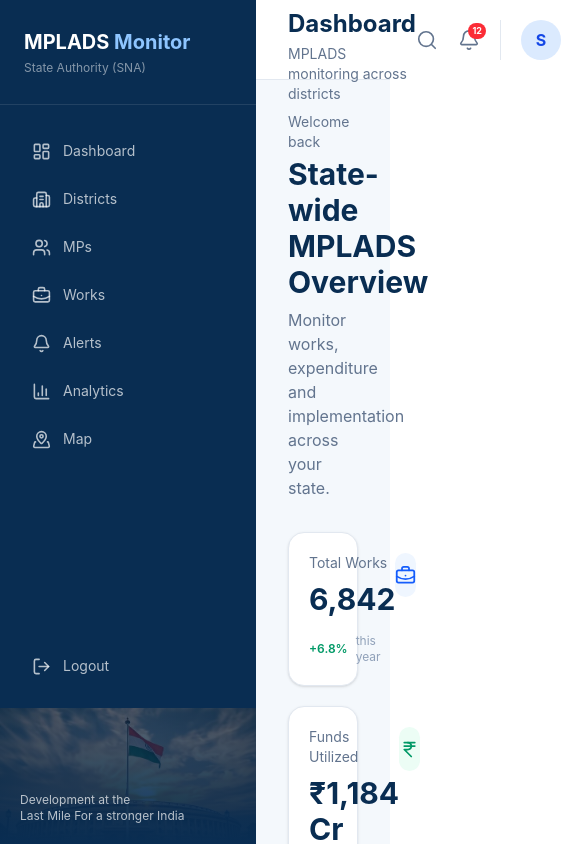
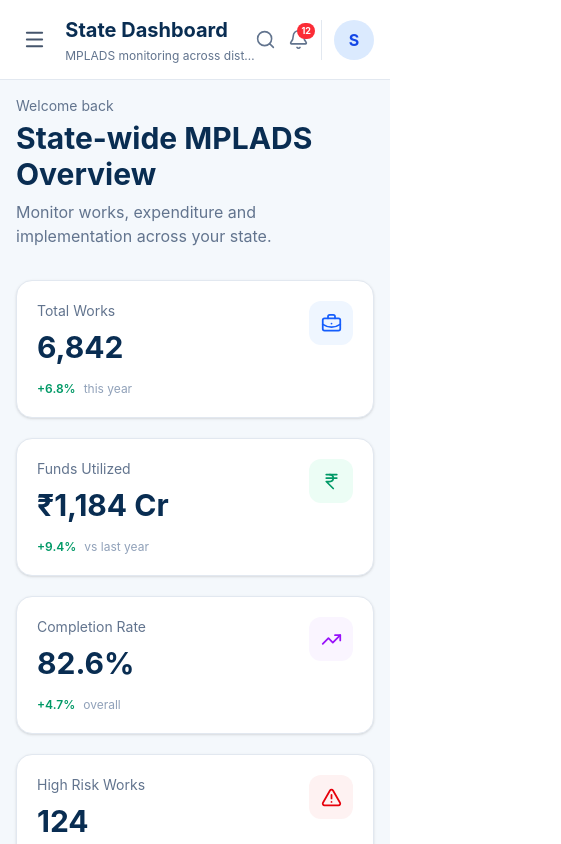
Before and after one commit to Idainakoda/mplads-webdashboard, a React (Vite) app: page /#/dashboard/state in a window 390 px wide. Shown: the top 844 px of the page, 561 px wide, since content can reach past the window. Built offline with nearby package versions, Linux system fonts and the light colour scheme.

Commit message:
added responsiveness

```diff
--- a/src/components/dashboard/DashboardHeader.jsx
+++ b/src/components/dashboard/DashboardHeader.jsx
@@ -1,49 +1,56 @@
-import { Bell, Search } from "lucide-react";
+import { Bell, Search, Menu } from "lucide-react";
 
-function DashboardHeader({ title, subtitle, userName }) {
+function DashboardHeader({ title, subtitle, userName, onMenu }) {
     return (
-        <header className="h-20 bg-white border-b border-slate-200 px-8 flex items-center justify-between">
-            <div>
-                <h2 className="text-2xl font-bold text-[#092d52]">
-                    {title}
-                </h2>
+        <header className="h-20 bg-white border-b border-slate-200 px-4 sm:px-6 lg:px-8 flex items-center justify-between">
+            <div className="flex items-center gap-3 min-w-0">
+                <button
+                    onClick={onMenu}
+                    className="lg:hidden w-10 h-10 rounded-xl flex items-center justify-center text-slate-600 hover:bg-slate-100 transition"
+                    aria-label="Open navigation"
+                >
+                    <Menu size={23} />
+                </button>
 
-                {subtitle && (
-                    <p className="text-sm text-slate-500 mt-1">
-                        {subtitle}
-                    </p>
-                )}
+                <div className="min-w-0">
+                    <h2 className="text-xl sm:text-2xl font-bold text-[#092d52] truncate">
+                        {title}
+                    </h2>
+                    {subtitle && (
+                        <p className="text-xs sm:text-sm text-slate-500 mt-1 truncate">
+                            {subtitle}
+                        </p>
+                    )}
+                </div>
             </div>
 
-            <div className="flex items-center gap-5">
+            <div className="flex items-center gap-3 sm:gap-5 shrink-0">
                 <button
                     className="text-slate-500 hover:text-blue-600 transition"
                     aria-label="Search"
                 >
-                    <Search size={22} strokeWidth={1.8} />
+                    <Search size={21} strokeWidth={1.8} />
                 </button>
 
                 <button
                     className="relative text-slate-500 hover:text-blue-600 transition"
                     aria-label="Notifications"
                 >
-                    <Bell size={22} strokeWidth={1.8} />
-
+                    <Bell size={21} strokeWidth={1.8} />
                     <span className="absolute -top-1.5 -right-1.5 min-w-4 h-4 px-1 bg-red-500 text-white text-[9px] font-bold rounded-full flex items-center justify-center">
                         12
                     </span>
                 </button>
 
-                <div className="flex items-center gap-3 pl-5 border-l border-slate-200">
-                    <div className="w-10 h-10 rounded-full bg-blue-100 text-blue-700 flex items-center justify-center font-bold">
+                <div className="flex items-center gap-3 pl-3 sm:pl-5 border-l border-slate-200">
+                    <div className="w-10 h-10 rounded-full bg-blue-100 text-blue-700 flex items-center justify-center font-bold shrink-0">
                         {userName?.charAt(0) || "A"}
                     </div>
 
-                    <div className="hidden lg:block">
-                        <p className="text-sm font-semibold text-slate-700">
+                    <div className="hidden sm:block">
+                        <p className="text-sm font-semibold text-slate-700 whitespace-nowrap">
                             {userName || "Administrator"}
                         </p>
-
                         <p className="text-xs text-slate-400">
                             Authorized User
                         </p>
--- a/src/components/dashboard/DashboardLayout.jsx
+++ b/src/components/dashboard/DashboardLayout.jsx
@@ -1,3 +1,4 @@
+import { useState } from "react";
 import DashboardSidebar from "./DashboardSidebar";
 import DashboardHeader from "./DashboardHeader";
 
@@ -10,12 +11,17 @@
     onLogout,
     children,
 }) {
+    const [sidebarOpen, setSidebarOpen] = useState(false);
+
     return (
         <div className="min-h-screen bg-[#f4f8fc] flex">
             <DashboardSidebar
                 items={sidebarItems}
                 role={role}
+                userName={userName}
                 onLogout={onLogout}
+                isOpen={sidebarOpen}
+                onClose={() => setSidebarOpen(false)}
             />
 
             <div className="flex-1 min-w-0">
@@ -23,9 +29,10 @@
                     title={title}
                     subtitle={subtitle}
                     userName={userName}
+                    onMenu={() => setSidebarOpen(true)}
                 />
 
-                <main className="p-8">
+                <main className="p-4 sm:p-6 lg:p-8">
                     {children}
                 </main>
             </div>
--- a/src/components/dashboard/DashboardSidebar.jsx
+++ b/src/components/dashboard/DashboardSidebar.jsx
@@ -32,7 +32,7 @@
 };
 
 const roleInfo = {
-    "Ministry Authority": {
+    "Central Authority": {
         location: "Government of India",
         lines: [
             "National MPLADS Monitoring",
@@ -70,14 +70,41 @@
     },
 };
 
-function DashboardSidebar({ items, role, onLogout }) {
-    const info = roleInfo[role] || roleInfo["Ministry Authority"];
+function DashboardSidebar({
+    items,
+    role,
+    userName,
+    onLogout,
+    isOpen,
+    onClose,
+}) {
+    const info =
+        roleInfo[role] || roleInfo["Central Authority"];
 
     return (
-        <aside className="w-64 h-screen sticky top-0 bg-[#092d52] text-white flex flex-col shrink-0">
-            <div className="px-6 py-7 border-b border-white/10 shrink-0">
+        <>
+            <div
+                className={`fixed inset-0 z-40 bg-black/40 transition-opacity duration-300 lg:hidden ${
+                    isOpen
+                        ? "opacity-100 pointer-events-auto"
+                        : "opacity-0 pointer-events-none"
+                }`}
+                onClick={onClose}
+            />
+
+            <aside
+                className={`fixed lg:sticky top-0 left-0 z-50 w-72 lg:w-64 h-screen bg-[#092d52] text-white flex flex-col shrink-0 transform transition-transform duration-300 ease-out lg:translate-x-0 ${
+                    isOpen ? "translate-x-0" : "-translate-x-full"
+                }`}
+            >
+                <div className="px-6 py-6 border-b border-white/10 shrink-0">
+                    <div className="flex items-center justify-between">
+                        <div>
                             <h1 className="text-xl font-bold">
-                    MPLADS <span className="text-blue-300">Monitor</span>
+                                MPLADS{" "}
+                                <span className="text-blue-300">
+                                    Monitor
+                                </span>
                             </h1>
 
                             <p className="text-xs text-white/50 mt-1">
@@ -85,13 +112,43 @@
                             </p>
                         </div>
 
+                        <button
+                            onClick={onClose}
+                            className="lg:hidden w-9 h-9 rounded-lg hover:bg-white/10 flex items-center justify-center text-white/70 hover:text-white transition"
+                            aria-label="Close navigation"
+                        >
+                            ×
+                        </button>
+                    </div>
+                </div>
+
+                <div className="px-5 py-5 border-b border-white/10 shrink-0 lg:hidden">
+                    <div className="flex items-center gap-3">
+                        <div className="w-11 h-11 rounded-full bg-blue-100 text-blue-700 flex items-center justify-center font-bold">
+                            {userName?.charAt(0) || "A"}
+                        </div>
+
+                        <div className="min-w-0">
+                            <p className="text-sm font-semibold text-white truncate">
+                                {userName || "Administrator"}
+                            </p>
+
+                            <p className="text-xs text-white/50 mt-0.5">
+                                Authorized User
+                            </p>
+                        </div>
+                    </div>
+                </div>
+
                 <nav className="flex-1 overflow-y-auto px-4 py-6 space-y-1">
                     {items.map((item) => {
-                    const Icon = iconMap[item.icon] || LayoutDashboard;
+                        const Icon =
+                            iconMap[item.icon] || LayoutDashboard;
 
                         return (
                             <button
                                 key={item.id}
+                                onClick={onClose}
                                 className="w-full flex items-center gap-3 px-4 py-3 rounded-xl text-sm text-white/70 hover:bg-white/10 hover:text-white transition"
                             >
                                 <Icon size={19} />
@@ -99,24 +156,11 @@
                             </button>
                         );
                     })}
-
                 </nav>
 
-
-            <div className="px-4 pb-5 pt-1">
-                <button
-                    onClick={onLogout}
-                    className="w-full flex items-center gap-3 px-4 py-3 rounded-xl text-sm text-white/70 hover:bg-red-500/15 hover:text-red-300 transition"
-                >
-                    <LogOut size={19} />
-                    <span>Logout</span>
-                </button>
-            </div>
-
-            <div className="shrink-0">
                 <div className="relative shrink-0 overflow-hidden">
                     <div
-                        className="absolute inset-0 bg-cover bg-center opacity-100"
+                        className="absolute inset-0 bg-cover bg-center opacity-25"
                         style={{
                             backgroundImage: `url(${parliamentImage})`,
                         }}
@@ -130,9 +174,9 @@
                         </p>
 
                         <div className="mt-1">
-                            {info.lines.map((line) => (
+                            {info.lines.map((line, index) => (
                                 <p
-                                    key={line}
+                                    key={`${line}-${index}`}
                                     className="text-xs text-white/70 leading-4"
                                 >
                                     {line}
@@ -141,8 +185,18 @@
                         </div>
                     </div>
                 </div>
+
+                <div className="px-4 pb-5 pt-1">
+                    <button
+                        onClick={onLogout}
+                        className="w-full flex items-center gap-3 px-4 py-3 rounded-xl text-sm text-white/70 hover:bg-red-500/15 hover:text-red-300 transition"
+                    >
+                        <LogOut size={19} />
+                        <span>Logout</span>
+                    </button>
                 </div>
             </aside>
+        </>
     );
 }
 
```
Lines whose indentation alone changed are shown as unchanged.
